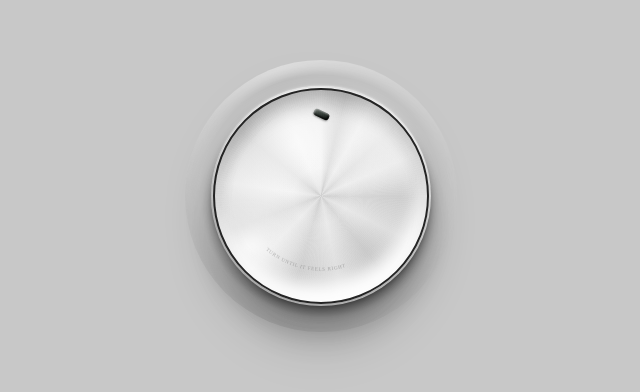
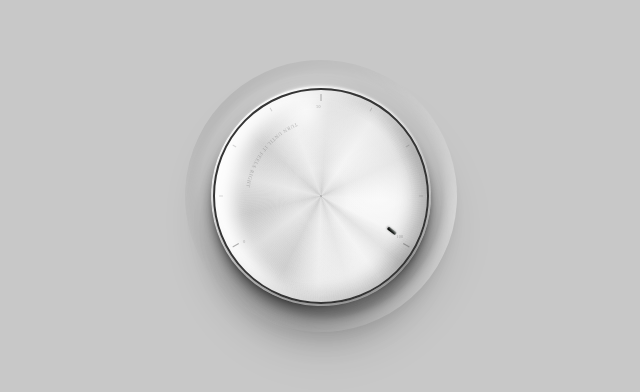
Before and after one commit to im-pira/micro-ui, a React (Vite) app: page /experiments/knob in a window 1280 px wide. Shown: the part 204-596 px from the top of the page, without its empty margins (319-959 px from the left). Built offline with nearby package versions, Linux system fonts and the light colour scheme.

Commit message:
feat: refine rotary dial markings and indicator styling

```diff
--- a/src/experiments/knob/Knob.tsx
+++ b/src/experiments/knob/Knob.tsx
@@ -1,52 +1,84 @@
-import { useRef, useState } from "react";
+import { useEffect, useState } from "react";
 
 export default function Knob() {
-    const ref = useRef<HTMLDivElement>(null);
     const [angle, setAngle] = useState(0);
 
-    const update = (x: number, y: number) => {
-        if (!ref.current) return;
+    useEffect(() => {
+        let frame: number;
 
-        const r = ref.current.getBoundingClientRect();
-        const cx = r.left + r.width / 2;
-        const cy = r.top + r.height / 2;
-
-        let deg = Math.atan2(y - cy, x - cx) * (180 / Math.PI) + 90;
-        if (deg < 0) deg += 360;
-
-        setAngle(deg);
+        const animate = () => {
+            setAngle((prev) => (prev + 0.35) % 360);
+            frame = requestAnimationFrame(animate);
         };
 
-    const onPointerDown = (e: React.PointerEvent<HTMLDivElement>) => {
-        e.currentTarget.setPointerCapture(e.pointerId);
-        update(e.clientX, e.clientY);
-    };
+        frame = requestAnimationFrame(animate);
 
-    const onPointerMove = (e: React.PointerEvent<HTMLDivElement>) => {
-        if (!e.currentTarget.hasPointerCapture(e.pointerId)) return;
-        update(e.clientX, e.clientY);
-    };
+        return () => cancelAnimationFrame(frame);
+    }, []);
+
+    const ticks = [
+        { angle: -120, label: "0" },
+        { angle: -90 },
+        { angle: -60 },
+        { angle: -30 },
+        { angle: 0, label: "50" },
+        { angle: 30 },
+        { angle: 60 },
+        { angle: 90 },
+        { angle: 120, label: "100" },
+    ];
 
     return (
         <div className="flex min-h-screen items-center justify-center bg-[#c8c8c8]">
-            <div
-                ref={ref}
-                onPointerDown={onPointerDown}
-                onPointerMove={onPointerMove}
-                className="dial relative size-[220px] cursor-grab touch-none select-none rounded-full active:cursor-grabbing"
-            >
+            <div className="relative">
+                <div className="dial relative size-[220px] select-none rounded-full">
                     <div
                         className="dial-halo pointer-events-none absolute -inset-[26px] rounded-full"
                         style={{ transform: `rotate(${angle}deg)` }}
                     />
 
+                    {/* fixed measurement scale */}
+                    <div className="pointer-events-none absolute inset-0 z-30">
+                        {ticks.map((tick) => (
+                            <div
+                                key={tick.angle}
+                                className="absolute inset-[8px]"
+                                style={{
+                                    transform: `rotate(${tick.angle}deg)`,
+                                    transformOrigin: "50% 50%",
+                                }}
+                            >
+                                <span
+                                    className={`absolute left-1/2 top-0 -translate-x-1/2 bg-neutral-700 ${tick.label ? "h-[7px] w-px opacity-40" : "h-[4px] w-px opacity-20"
+                                        }`}
+                                />
+
+                                {tick.label && (
+                                    <span
+                                        className="absolute left-1/2 top-[10px] -translate-x-1/2 whitespace-nowrap font-[Manrope] text-[4px] font-medium tracking-[0.4px] text-neutral-600/45"
+                                        style={{
+                                            transform: `translateX(-50%) rotate(${-tick.angle}deg)`,
+                                            transformOrigin: "center",
+                                        }}
+                                    >
+                                        {tick.label}
+                                    </span>
+                                )}
+                            </div>
+                        ))}
+                    </div>
+
+                    {/* rotating face */}
                     <div
                         className="dial-face absolute inset-0 rounded-full"
                         style={{ transform: `rotate(${angle}deg)` }}
                     >
                         <div className="dial-inner absolute inset-[4px] rounded-full" />
 
-                    <svg viewBox="0 0 220 220" className="pointer-events-none absolute inset-0 size-full">
+                        <svg
+                            viewBox="0 0 220 220"
+                            className="pointer-events-none absolute inset-0 size-full"
+                        >
                             <defs>
                                 <path
                                     id="dialText"
@@ -61,13 +93,16 @@ export default function Knob() {
                             </text>
                         </svg>
 
+                        <span className="pointer-events-none absolute left-1/2 top-1/2 size-[2px] -translate-x-1/2 -translate-y-1/2 rounded-full bg-neutral-700/25" />
 
+                        {/* indicator */}
                         <div className="absolute left-1/2 top-1/2 h-[40%] w-px -translate-x-1/2 -translate-y-full">
-                        <div className="dial-indicator absolute left-1/2 top-[3px] h-[7px] w-[16px] -translate-x-1/2 rotate-[26deg] rounded-[3px]" />
+                            <div className="dial-indicator absolute left-1/2 top-[4px] h-[10px] w-[3px] -translate-x-1/2 rotate-[12deg] rounded-[1px]" />
                         </div>
                     </div>
 
-                <div className="dial-outline pointer-events-none absolute inset-[2px] z-20 rounded-full border-2 border-[#242424]" />
+                    <div className="dial-outline pointer-events-none absolute inset-[2px] z-20 rounded-full border-2 border-[#343434]" />
+                </div>
             </div>
         </div>
     );
```
Lines whose indentation alone changed are shown as unchanged.
